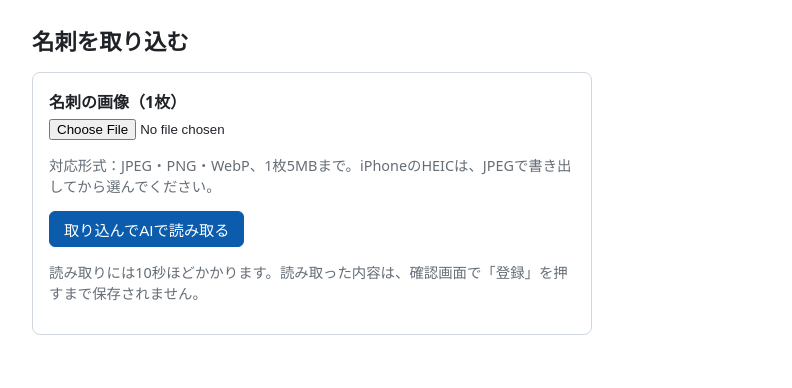
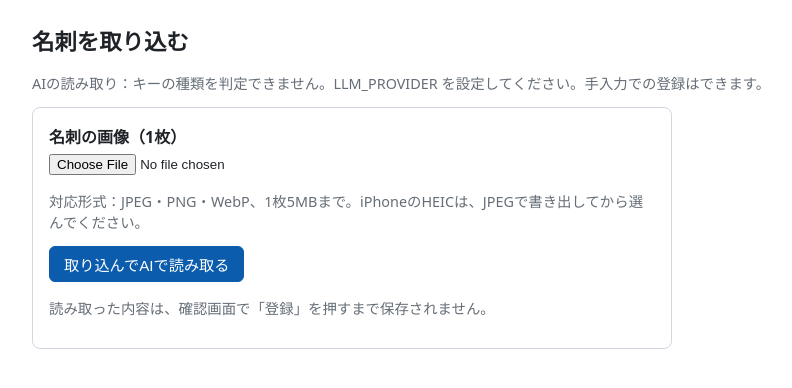
Before and after one commit to sean-from-japan/business-card-manager, a Flask app: page /cards/new in a window 1280 px wide. Shown: the part 57-445 px from the top of the page, without its empty margins (82-874 px from the left). Run offline with Flask 3, Linux system fonts and the light colour scheme; the visitor is signed in with stand-in values (Sample User, id 1); data comes from the database, SQL or seed files in the repository.

Commit message:
feat: clear API error messages, provider tests, upload preview; README results

```diff
--- a/app.py
+++ b/app.py
@@ -120,6 +120,12 @@ def _register_routes(app: Flask) -> None:
             abort(404)
         return row
 
+    def llm_status():
+        """Provider name only; the key itself never reaches the browser."""
+        key = extract.api_key()
+        names = {"anthropic": "Claude", "openai": "GPT", "gemini": "Gemini"}
+        return names.get(extract.detect_provider(key), "") if key else None
+
     def run_extraction(token, image_name):
         path = os.path.join(app.config["DATA_DIR"], "pending", image_name)
         try:
@@ -192,15 +198,15 @@ def _register_routes(app: Flask) -> None:
     @login_required
     def card_new():
         if request.method == "GET":
-            return render_template("upload.html")
+            return render_template("upload.html", llm=llm_status())
         f = request.files.get("image")
         if not f or not f.filename:
             flash("画像ファイルを選んでください。", "error")
-            return render_template("upload.html"), 400
+            return render_template("upload.html", llm=llm_status()), 400
         data = f.read()
         if len(data) > MAX_UPLOAD_BYTES:
             flash("画像が5MBを超えています。", "error")
-            return render_template("upload.html"), 400
+            return render_template("upload.html", llm=llm_status()), 400
         try:
             with Image.open(io.BytesIO(data)) as img:
                 fmt = img.format
@@ -209,7 +215,7 @@ def _register_routes(app: Flask) -> None:
             fmt = None
         if fmt not in ALLOWED_FORMATS:
             flash("対応していない形式です。JPEG・PNG・WebPの画像を選んでください。", "error")
-            return render_template("upload.html"), 400
+            return render_template("upload.html", llm=llm_status()), 400
         token = secrets.token_urlsafe(16)
         image_name = token + ALLOWED_FORMATS[fmt]
         with open(os.path.join(app.config["DATA_DIR"], "pending", image_name), "wb") as out:
@@ -416,7 +422,7 @@ def _register_routes(app: Flask) -> None:
     @app.errorhandler(413)
     def too_large(_e):
         flash("画像が5MBを超えています。", "error")
-        return render_template("upload.html"), 413
+        return render_template("upload.html", llm=llm_status()), 413
 
 
 if __name__ == "__main__":
--- a/extract.py
+++ b/extract.py
@@ -96,9 +96,23 @@ def detect_provider(key: str) -> str:
     return ""
 
 
-def _api_failed(provider: str, detail: str):
+STATUS_MESSAGES = {
+    401: "APIキーが受け付けられませんでした（HTTP 401）。キーが正しいか、有効になっているかを管理者に確認してください。",
+    403: "このAPIキーでは、このモデルを使う権限がありません（HTTP 403）。LLM_MODEL の指定を確認してください。",
+    404: "指定したモデルが見つかりませんでした（HTTP 404）。LLM_MODEL の指定を確認してください。",
+    429: "AIの利用上限に達したか、混み合っています（HTTP 429）。少し待ってからもう一度試してください。",
+}
+
+
+def _api_failed(provider: str, detail: str, status: int = 0) -> "ExtractionError":
     print(f"extract.py: {provider} API error: {detail}", file=sys.stderr)
-    return ExtractionError("AIの読み取りに失敗しました（API呼び出しのエラー）。もう一度試すか、手で入力してください。")
+    if status in STATUS_MESSAGES:
+        msg = STATUS_MESSAGES[status]
+    elif status >= 500:
+        msg = f"AIのサービス側でエラーが起きました（HTTP {status}）。少し待ってからもう一度試してください。"
+    else:
+        msg = "AIの読み取りに失敗しました（API呼び出しのエラー）。もう一度試してください。"
+    return ExtractionError(msg + "読み取らずに、手で入力して登録することもできます。")
 
 
 def _parse_json_text(text: str) -> dict:
@@ -127,7 +141,7 @@ def _call_anthropic(key: str, model: str, image_b64: str) -> Tuple[dict, int, in
             ]}],
         )
     except anthropic.APIError as e:
-        raise _api_failed("anthropic", type(e).__name__)
+        raise _api_failed("anthropic", type(e).__name__, getattr(e, "status_code", 0) or 0)
     for block in msg.content:
         if block.type == "tool_use" and block.name == "record_card":
             return block.input, msg.usage.input_tokens, msg.usage.output_tokens
@@ -157,7 +171,7 @@ def _call_openai(key: str, model: str, image_b64: str) -> Tuple[dict, int, int]:
     except httpx.HTTPError as e:
         raise _api_failed("openai", type(e).__name__)
     if r.status_code != 200:
-        raise _api_failed("openai", f"HTTP {r.status_code} {r.text[:300]}")
+        raise _api_failed("openai", f"HTTP {r.status_code} {r.text[:300]}", r.status_code)
     data = r.json()
     calls = data["choices"][0]["message"].get("tool_calls") or []
     if not calls:
@@ -184,7 +198,7 @@ def _call_gemini(key: str, model: str, image_b64: str) -> Tuple[dict, int, int]:
     except httpx.HTTPError as e:
         raise _api_failed("gemini", type(e).__name__)
     if r.status_code != 200:
-        raise _api_failed("gemini", f"HTTP {r.status_code} {r.text[:300]}")
+        raise _api_failed("gemini", f"HTTP {r.status_code} {r.text[:300]}", r.status_code)
     data = r.json()
     try:
         text = "".join(p.get("text", "") for p in data["candidates"][0]["content"]["parts"])
--- a/templates/confirm.html
+++ b/templates/confirm.html
@@ -6,7 +6,8 @@
 {% endif %}
 <div class="two">
   <div>
-    <img class="card-img" src="{{ url_for('pending_image', token=token) }}" alt="取り込んだ名刺の画像">
+    <a href="{{ url_for('pending_image', token=token) }}" target="_blank" rel="noopener"><img class="card-img" src="{{ url_for('pending_image', token=token) }}" alt="取り込んだ名刺の画像"></a>
+    <p class="muted">画像を押すと、別のタブで原寸表示します。</p>
     <form method="post" action="{{ url_for('pending_retry', token=token) }}" class="row" style="margin-top:8px">
       <input type="hidden" name="csrf" value="{{ csrf_token }}">
       <button class="secondary">AIでもう一度読み取る</button>
@@ -20,8 +21,6 @@
       {% if result.unclear %}<p class="warn">AIが読み取りに自信の無い項目に色を付けています。</p>{% endif %}
     {% elif not error %}
       <p>まだ読み取っていません。</p>
-    {% else %}
-      <p>手で入力して登録することもできます。</p>
     {% endif %}
     <form method="post" action="{{ url_for('pending_register', token=token) }}">
       <input type="hidden" name="csrf" value="{{ csrf_token }}">
--- a/templates/upload.html
+++ b/templates/upload.html
@@ -1,12 +1,39 @@
 {% extends "base.html" %}
 {% block content %}
 <h1>名刺を取り込む</h1>
-<form method="post" enctype="multipart/form-data" class="box" style="max-width:560px">
+<p class="muted">
+  {% if llm %}AIの読み取り：{{ llm }}（設定済み）
+  {% elif llm == '' %}AIの読み取り：キーの種類を判定できません。LLM_PROVIDER を設定してください。手入力での登録はできます。
+  {% else %}AIの読み取り：未設定です。画像を取り込んだ後、手で入力して登録できます。{% endif %}
+</p>
+<form method="post" enctype="multipart/form-data" class="box" style="max-width:640px" id="upload-form">
   <input type="hidden" name="csrf" value="{{ csrf_token }}">
   <div class="field"><label for="image">名刺の画像（1枚）</label>
     <input id="image" type="file" name="image" accept="image/jpeg,image/png,image/webp" required></div>
+  <img id="preview" alt="選んだ画像のプレビュー" style="display:none; max-width:100%; max-height:280px; border:1px solid var(--line); border-radius:6px; margin-bottom:10px">
+  <p id="size-error" class="warn" style="display:none">画像が5MBを超えています。別の画像を選んでください。</p>
   <p class="muted">対応形式：JPEG・PNG・WebP、1枚5MBまで。iPhoneのHEICは、JPEGで書き出してから選んでください。</p>
-  <button>取り込んでAIで読み取る</button>
-  <p class="muted">読み取りには10秒ほどかかります。読み取った内容は、確認画面で「登録」を押すまで保存されません。</p>
+  <button id="submit">取り込んでAIで読み取る</button>
+  <span id="busy" class="muted" style="display:none">読み取り中です。10〜20秒ほどお待ちください。</span>
+  <p class="muted">読み取った内容は、確認画面で「登録」を押すまで保存されません。</p>
 </form>
+<script>
+  const input = document.getElementById('image');
+  const preview = document.getElementById('preview');
+  const sizeError = document.getElementById('size-error');
+  const submit = document.getElementById('submit');
+  input.addEventListener('change', () => {
+    const f = input.files[0];
+    if (!f) { preview.style.display = 'none'; return; }
+    const tooBig = f.size > 5 * 1024 * 1024;
+    sizeError.style.display = tooBig ? 'block' : 'none';
+    submit.disabled = tooBig;
+    preview.src = URL.createObjectURL(f);
+    preview.style.display = 'block';
+  });
+  document.getElementById('upload-form').addEventListener('submit', () => {
+    submit.disabled = true;
+    document.getElementById('busy').style.display = 'inline';
+  });
+</script>
 {% endblock %}
```
Also changed, not shown: tests/test_providers.py (added, +76 -0 lines), README.md.
